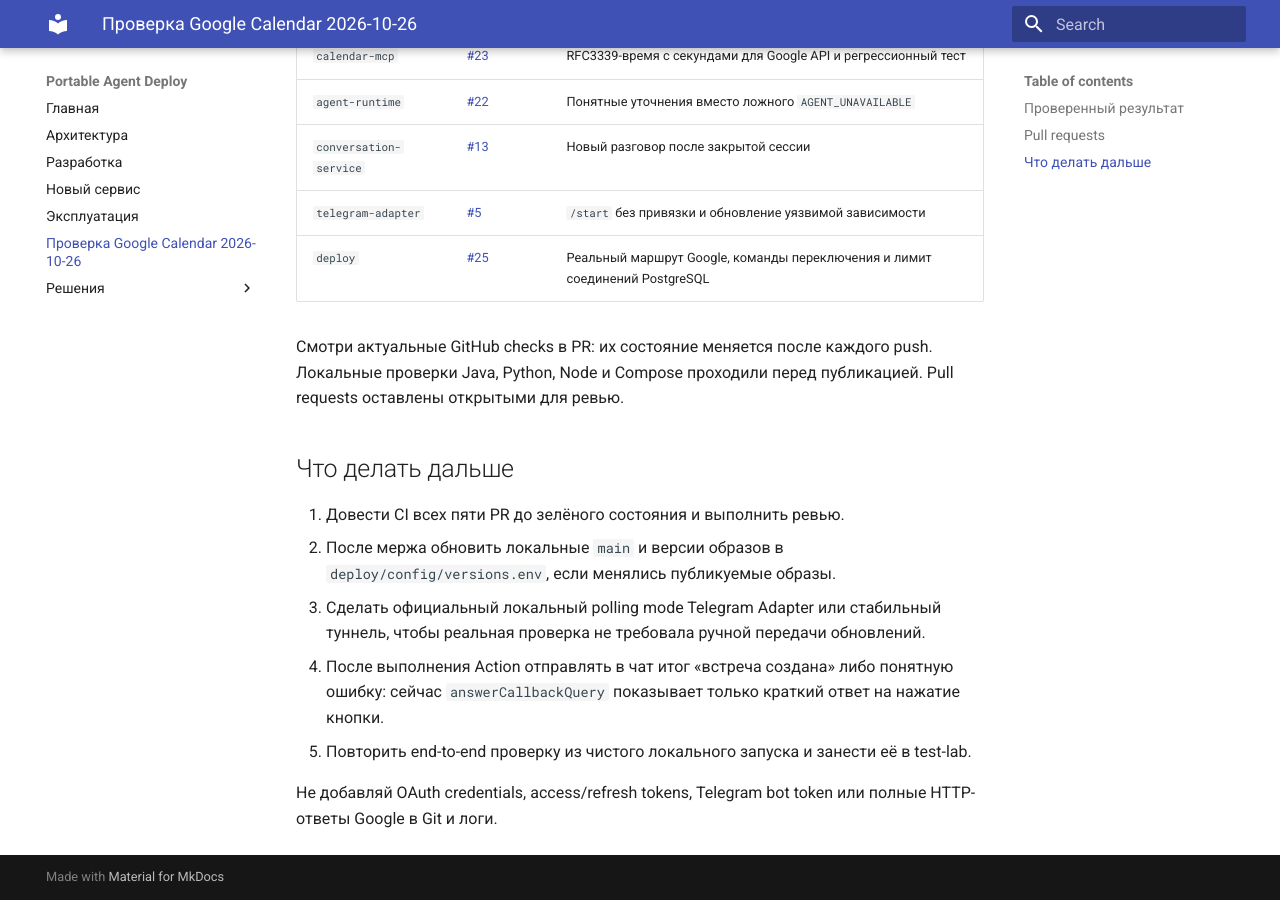
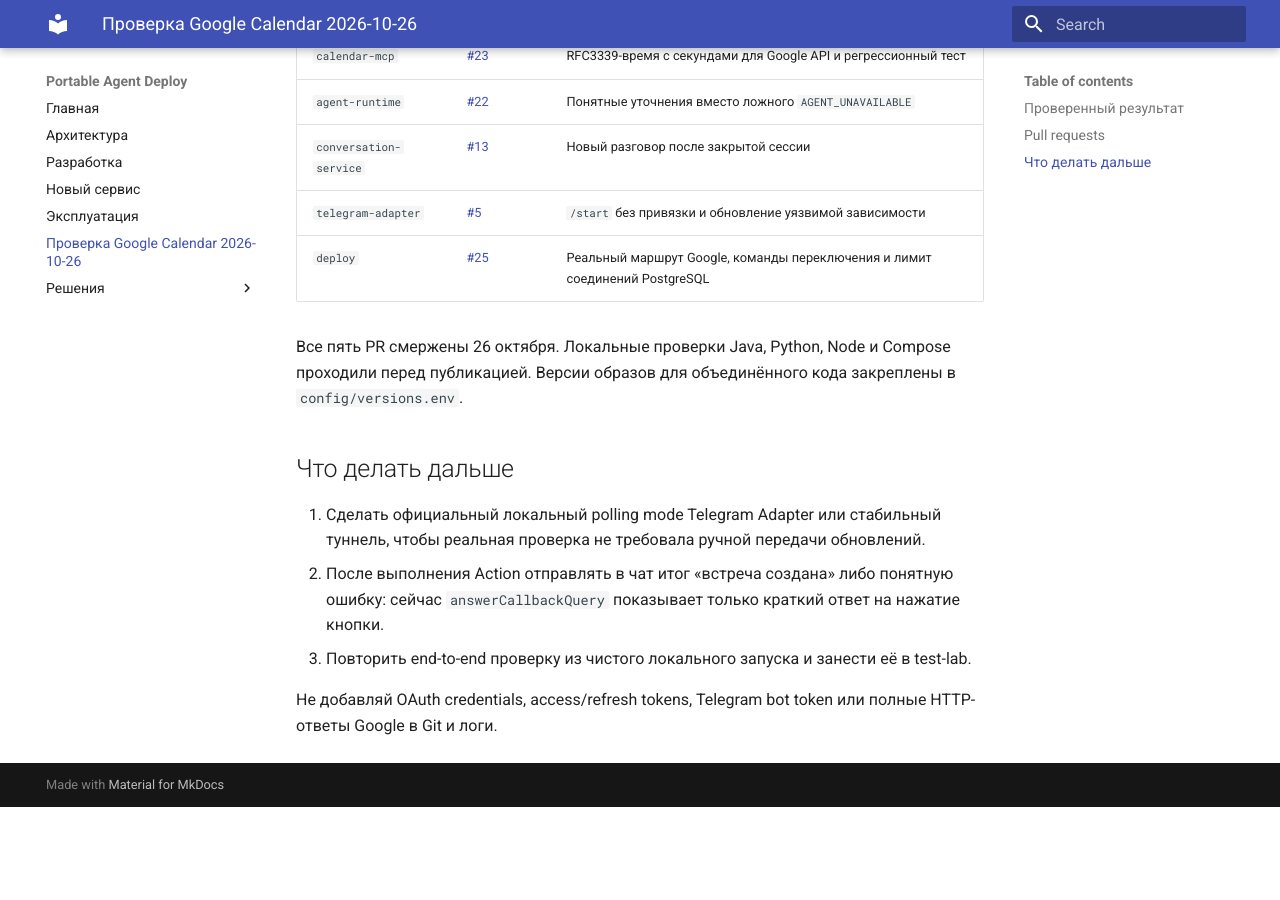
Before and after one commit to portable-agent/deploy, an MkDocs documentation site: the page built from docs/checkpoint-2026-10-26.md, in a window 1280 px wide and 900 px high, scrolled down 993 px. Built offline with MkDocs 1.6.1 and Material for MkDocs 9.7.7, drawn with Linux system fonts in a browser that asks for light colours; after the commit the page ends 1800 px from its top, so only the background shows below that.

Commit message:
Pin merged Google Calendar path images (#26)

```diff
--- a/docs/checkpoint-2026-10-26.md
+++ b/docs/checkpoint-2026-10-26.md
@@ -34,20 +34,16 @@ polling mode. Это ограничение тестового транспор
 | `telegram-adapter` | [#5](https://github.com/portable-agent/telegram-adapter/pull/5) | `/start` без привязки и обновление уязвимой зависимости |
 | `deploy` | [#25](https://github.com/portable-agent/deploy/pull/25) | Реальный маршрут Google, команды переключения и лимит соединений PostgreSQL |
 
-Смотри актуальные GitHub checks в PR: их состояние меняется после каждого push. Локальные проверки
-Java, Python, Node и Compose проходили перед публикацией. Pull requests оставлены открытыми
-для ревью.
+Все пять PR смержены 26 октября. Локальные проверки Java, Python, Node и Compose проходили
+перед публикацией. Версии образов для объединённого кода закреплены в `config/versions.env`.
 
 ## Что делать дальше
 
-1. Довести CI всех пяти PR до зелёного состояния и выполнить ревью.
-2. После мержа обновить локальные `main` и версии образов в `deploy/config/versions.env`,
-   если менялись публикуемые образы.
-3. Сделать официальный локальный polling mode Telegram Adapter или стабильный туннель,
+1. Сделать официальный локальный polling mode Telegram Adapter или стабильный туннель,
    чтобы реальная проверка не требовала ручной передачи обновлений.
-4. После выполнения Action отправлять в чат итог «встреча создана» либо понятную ошибку:
+2. После выполнения Action отправлять в чат итог «встреча создана» либо понятную ошибку:
    сейчас `answerCallbackQuery` показывает только краткий ответ на нажатие кнопки.
-5. Повторить end-to-end проверку из чистого локального запуска и занести её в test-lab.
+3. Повторить end-to-end проверку из чистого локального запуска и занести её в test-lab.
 
 Не добавляй OAuth credentials, access/refresh tokens, Telegram bot token или полные HTTP-ответы
 Google в Git и логи.
```
Also changed, not shown: 1 other file.
